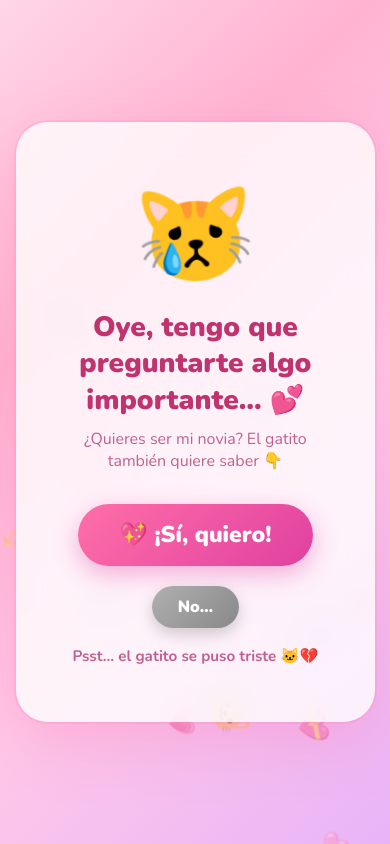
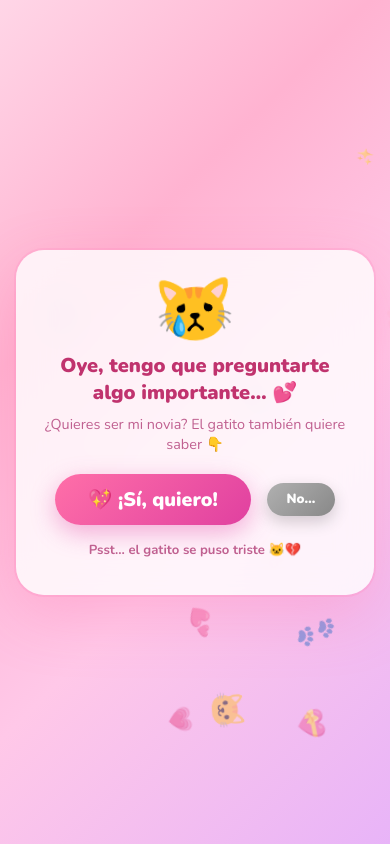
Before and after one commit to cheto-coder/for-emily, a plain HTML site: page index.html in a window 390 px wide. Both pictures are taken after a click on the button "No…". Drawn offline with nearby package versions, Linux system fonts and the light colour scheme.

Commit message:
📱 Optimize for mobile screens

```diff
--- a/index.html
+++ b/index.html
@@ -7,76 +7,172 @@
   <link href="https://fonts.googleapis.com/css2?family=Nunito:wght@400;700;900&display=swap" rel="stylesheet"/>
   <style>
     * { margin: 0; padding: 0; box-sizing: border-box; }
+
     body {
       min-height: 100vh;
+      min-height: 100dvh;
       background: linear-gradient(135deg, #ffd6e7 0%, #ffb3d1 30%, #ffc8e8 60%, #e8b4f8 100%);
       font-family: "Nunito", sans-serif;
       display: flex;
       flex-direction: column;
       align-items: center;
       justify-content: center;
-      overflow: hidden;
+      overflow-x: hidden;
       position: relative;
+      padding: 16px;
     }
+
+    /* Floating hearts background */
     .hearts-bg { position: fixed; top: 0; left: 0; width: 100%; height: 100%; pointer-events: none; z-index: 0; }
-    .heart-float { position: absolute; animation: floatUp linear infinite; opacity: 0.4; }
+    .heart-float { position: absolute; animation: floatUp linear infinite; opacity: 0.45; }
     @keyframes floatUp {
       0%   { transform: translateY(110vh) rotate(0deg); opacity: 0; }
-      10%  { opacity: 0.4; }
-      90%  { opacity: 0.4; }
+      10%  { opacity: 0.45; }
+      90%  { opacity: 0.45; }
       100% { transform: translateY(-10vh) rotate(360deg); opacity: 0; }
     }
+
+    /* Card */
     .card {
-      background: rgba(255,255,255,0.78);
+      background: rgba(255,255,255,0.80);
       backdrop-filter: blur(18px);
-      border-radius: 32px;
-      padding: 48px 52px;
-      max-width: 520px;
-      width: 92%;
+      -webkit-backdrop-filter: blur(18px);
+      border-radius: 28px;
+      padding: clamp(28px, 6vw, 52px) clamp(20px, 6vw, 52px);
+      max-width: 480px;
+      width: 100%;
       text-align: center;
       box-shadow: 0 20px 60px rgba(255,100,160,0.25), 0 0 0 2px rgba(255,150,200,0.3);
       z-index: 10;
       position: relative;
       animation: cardIn 0.8s cubic-bezier(.34,1.56,.64,1) both;
     }
+
     @keyframes cardIn {
       from { transform: scale(0.7) translateY(40px); opacity: 0; }
       to   { transform: scale(1) translateY(0); opacity: 1; }
     }
-    .cat-container { font-size: 6rem; margin-bottom: 8px; animation: catBounce 2s ease-in-out infinite; display: block; }
+
+    /* Cat */
+    .cat-container {
+      font-size: clamp(4rem, 16vw, 6rem);
+      margin-bottom: 10px;
+      animation: catBounce 2s ease-in-out infinite;
+      display: block;
+      line-height: 1;
+    }
+
     @keyframes catBounce {
       0%, 100% { transform: translateY(0) rotate(-3deg); }
       50%       { transform: translateY(-12px) rotate(3deg); }
     }
-    h1 { font-size: 1.75rem; font-weight: 900; color: #c0336e; margin-bottom: 10px; line-height: 1.3; }
-    .subtitle { font-size: 1rem; color: #c06090; margin-bottom: 32px; }
-    .buttons { display: flex; align-items: center; justify-content: center; gap: 20px; flex-wrap: wrap; }
-    .btn { border: none; border-radius: 50px; cursor: pointer; font-family: "Nunito", sans-serif; font-weight: 900; transition: transform 0.15s, box-shadow 0.15s; line-height: 1; white-space: nowrap; }
-    .btn:active { transform: scale(0.94); }
+
+    h1 {
+      font-size: clamp(1.25rem, 5vw, 1.75rem);
+      font-weight: 900;
+      color: #c0336e;
+      margin-bottom: 8px;
+      line-height: 1.35;
+    }
+
+    .subtitle {
+      font-size: clamp(0.9rem, 3.5vw, 1rem);
+      color: #c06090;
+      margin-bottom: clamp(20px, 5vw, 32px);
+    }
+
+    /* Buttons */
+    .buttons {
+      display: flex;
+      align-items: center;
+      justify-content: center;
+      gap: 16px;
+      flex-wrap: wrap;
+    }
+
+    .btn {
+      border: none;
+      border-radius: 50px;
+      cursor: pointer;
+      font-family: "Nunito", sans-serif;
+      font-weight: 900;
+      line-height: 1;
+      white-space: nowrap;
+      touch-action: manipulation;
+      -webkit-tap-highlight-color: transparent;
+      transition: transform 0.15s, box-shadow 0.15s;
+    }
+
+    .btn:active { transform: scale(0.93) !important; }
+
     #btn-yes {
       background: linear-gradient(135deg, #ff6fa8, #e040a0);
-      color: #fff; font-size: 1.3rem; padding: 18px 38px;
+      color: #fff;
+      font-size: clamp(1.1rem, 4.5vw, 1.3rem);
+      padding: clamp(14px, 4vw, 18px) clamp(26px, 8vw, 38px);
       box-shadow: 0 8px 24px rgba(224,64,160,0.4);
-      transition: font-size 0.3s, padding 0.3s, box-shadow 0.3s, transform 0.15s;
+      transition: font-size 0.35s ease, padding 0.35s ease, box-shadow 0.2s, transform 0.15s;
     }
+
     #btn-yes:hover { box-shadow: 0 12px 32px rgba(224,64,160,0.55); transform: translateY(-3px) scale(1.04); }
+
     #btn-no {
       background: linear-gradient(135deg, #b0b0b0, #888);
-      color: #fff; font-size: 1.1rem; padding: 14px 28px;
+      color: #fff;
+      font-size: clamp(0.9rem, 3.5vw, 1.1rem);
+      padding: clamp(11px, 3.5vw, 14px) clamp(20px, 6vw, 28px);
       box-shadow: 0 6px 16px rgba(0,0,0,0.18);
-      transition: font-size 0.3s, padding 0.3s, box-shadow 0.3s, transform 0.15s;
+      transition: font-size 0.35s ease, padding 0.35s ease, box-shadow 0.2s, transform 0.15s;
     }
-    #no-message { min-height: 28px; font-size: 0.95rem; color: #c06090; font-weight: 700; margin-top: 18px; opacity: 0; transition: opacity 0.4s; }
+
+    #no-message {
+      min-height: 26px;
+      font-size: clamp(0.82rem, 3vw, 0.95rem);
+      color: #c06090;
+      font-weight: 700;
+      margin-top: 16px;
+      opacity: 0;
+      transition: opacity 0.4s;
+    }
+
+    /* YES screen */
     #yes-screen { display: none; animation: cardIn 0.7s cubic-bezier(.34,1.56,.64,1) both; }
-    #yes-screen .big-cat { font-size: 7rem; display: block; animation: catSpin 0.6s ease; }
+
+    #yes-screen .big-cat {
+      font-size: clamp(5rem, 20vw, 7rem);
+      display: block;
+      line-height: 1;
+      animation: catSpin 0.6s ease;
+    }
+
     @keyframes catSpin {
       0%   { transform: rotate(-15deg) scale(0.5); }
       60%  { transform: rotate(10deg) scale(1.15); }
       100% { transform: rotate(0deg) scale(1); }
     }
-    #yes-screen h2 { font-size: 2rem; font-weight: 900; color: #c0336e; margin: 16px 0 10px; }
-    #yes-screen p { color: #c06090; font-size: 1.1rem; }
-    .confetti-piece { position: fixed; border-radius: 2px; animation: confettiFall linear forwards; z-index: 999; }
+
+    #yes-screen h2 {
+      font-size: clamp(1.6rem, 7vw, 2rem);
+      font-weight: 900;
+      color: #c0336e;
+      margin: 14px 0 10px;
+    }
+
+    #yes-screen p {
+      color: #c06090;
+      font-size: clamp(0.95rem, 3.5vw, 1.1rem);
+      line-height: 1.6;
+    }
+
+    /* Confetti */
+    .confetti-piece {
+      position: fixed;
+      border-radius: 2px;
+      animation: confettiFall linear forwards;
+      z-index: 999;
+      pointer-events: none;
+    }
+
     @keyframes confettiFall {
       0%   { transform: translateY(-20px) rotate(0deg); opacity: 1; }
       100% { transform: translateY(105vh) rotate(720deg); opacity: 0; }
@@ -84,8 +180,12 @@
   </style>
 </head>
 <body>
+
 <div class="hearts-bg" id="hearts-bg"></div>
+
 <div class="card" id="main-card">
+
+  <!-- Pantalla pregunta -->
   <div id="question-screen">
     <span class="cat-container" id="main-cat">🐱</span>
     <h1>Oye, tengo que preguntarte algo importante… 💕</h1>
@@ -96,25 +196,33 @@
     </div>
     <p id="no-message"></p>
   </div>
+
+  <!-- Pantalla YES -->
   <div id="yes-screen">
     <span class="big-cat">😻</span>
     <h2>¡YAYYYY! 🎉💕</h2>
     <p>Tú y yo, desde ahora.<br>El gatito está muy feliz… y yo también. 🐾❤️</p>
   </div>
+
 </div>
+
 <script>
+  // Fondo animado
   const emojis = ["💕","💗","💖","🩷","🌸","✨","🐾","💝","🐱"];
   const bg = document.getElementById("hearts-bg");
-  for (let i = 0; i < 22; i++) {
+  const count = window.innerWidth < 480 ? 14 : 22;
+  for (let i = 0; i < count; i++) {
     const el = document.createElement("span");
     el.className = "heart-float";
     el.textContent = emojis[Math.floor(Math.random() * emojis.length)];
     el.style.left = Math.random() * 100 + "vw";
     el.style.animationDuration = (5 + Math.random() * 8) + "s";
     el.style.animationDelay = (Math.random() * 8) + "s";
-    el.style.fontSize = (1 + Math.random() * 1.5) + "rem";
+    el.style.fontSize = (0.9 + Math.random() * 1.3) + "rem";
     bg.appendChild(el);
   }
+
+  // Lógica botones
   let noCount = 0;
   const noMessages = [
     "Psst… el gatito se puso triste 🐱💔",
@@ -128,46 +236,65 @@
     "El no está desapareciendo… 👻",
     "¡Última oportunidad del no! 🙈"
   ];
+
   const yesBtn  = document.getElementById("btn-yes");
   const noBtn   = document.getElementById("btn-no");
   const noMsg   = document.getElementById("no-message");
   const mainCat = document.getElementById("main-cat");
   const sadCats = ["😿","🙀","😾","😿","🙀"];
+
+  // Tamaños base responsivos
+  const isMobile = window.innerWidth < 480;
+  const baseYes  = isMobile ? 1.1 : 1.3;
+  const baseNo   = isMobile ? 0.9 : 1.1;
+
   function handleNo() {
     noCount++;
-    const noSize = Math.max(0.4, 1.1 - noCount * 0.08);
-    const noPad  = Math.max(3, 14 - noCount * 1.2);
+
+    // Encoge el No
+    const noSize = Math.max(0.38, baseNo - noCount * 0.07);
+    const noPad  = Math.max(3, (isMobile ? 11 : 14) - noCount * 1.1);
     noBtn.style.fontSize = noSize + "rem";
     noBtn.style.padding  = noPad + "px " + (noPad * 2) + "px";
-    const yesSize = Math.min(2.8, 1.3 + noCount * 0.13);
-    const yesPad  = Math.min(34, 18 + noCount * 1.6);
+
+    // Agranda el Sí
+    const yesSize = Math.min(isMobile ? 2.4 : 2.8, baseYes + noCount * 0.12);
+    const yesPad  = Math.min(isMobile ? 28 : 34, (isMobile ? 14 : 18) + noCount * 1.5);
     yesBtn.style.fontSize = yesSize + "rem";
-    yesBtn.style.padding  = yesPad + "px " + (yesPad * 2.1) + "px";
+    yesBtn.style.padding  = yesPad + "px " + Math.round(yesPad * 2.1) + "px";
+
+    // Gatito triste
     mainCat.textContent = sadCats[Math.min(noCount - 1, sadCats.length - 1)];
+
+    // Mensaje
     noMsg.textContent = noMessages[Math.min(noCount - 1, noMessages.length - 1)];
     noMsg.style.opacity = "1";
-    if (noSize <= 0.4) noBtn.style.visibility = "hidden";
+
+    if (noSize <= 0.38) noBtn.style.visibility = "hidden";
   }
+
   function handleYes() {
     document.getElementById("question-screen").style.display = "none";
     document.getElementById("yes-screen").style.display = "block";
     launchConfetti();
   }
+
   function launchConfetti() {
     const colors = ["#ff6fa8","#ffb3d1","#e040a0","#ffd700","#a78bfa","#34d399"];
-    for (let i = 0; i < 100; i++) {
+    const pieces = isMobile ? 65 : 100;
+    for (let i = 0; i < pieces; i++) {
       setTimeout(() => {
         const el = document.createElement("div");
         el.className = "confetti-piece";
         el.style.left = Math.random() * 100 + "vw";
         el.style.background = colors[Math.floor(Math.random() * colors.length)];
-        el.style.width  = (6 + Math.random() * 10) + "px";
-        el.style.height = (6 + Math.random() * 10) + "px";
+        el.style.width  = (6 + Math.random() * 9) + "px";
+        el.style.height = (6 + Math.random() * 9) + "px";
         el.style.borderRadius = Math.random() > 0.5 ? "50%" : "2px";
         el.style.animationDuration = (2 + Math.random() * 2.5) + "s";
         document.body.appendChild(el);
         setTimeout(() => el.remove(), 5000);
-      }, i * 35);
+      }, i * 40);
     }
   }
 </script>
```
